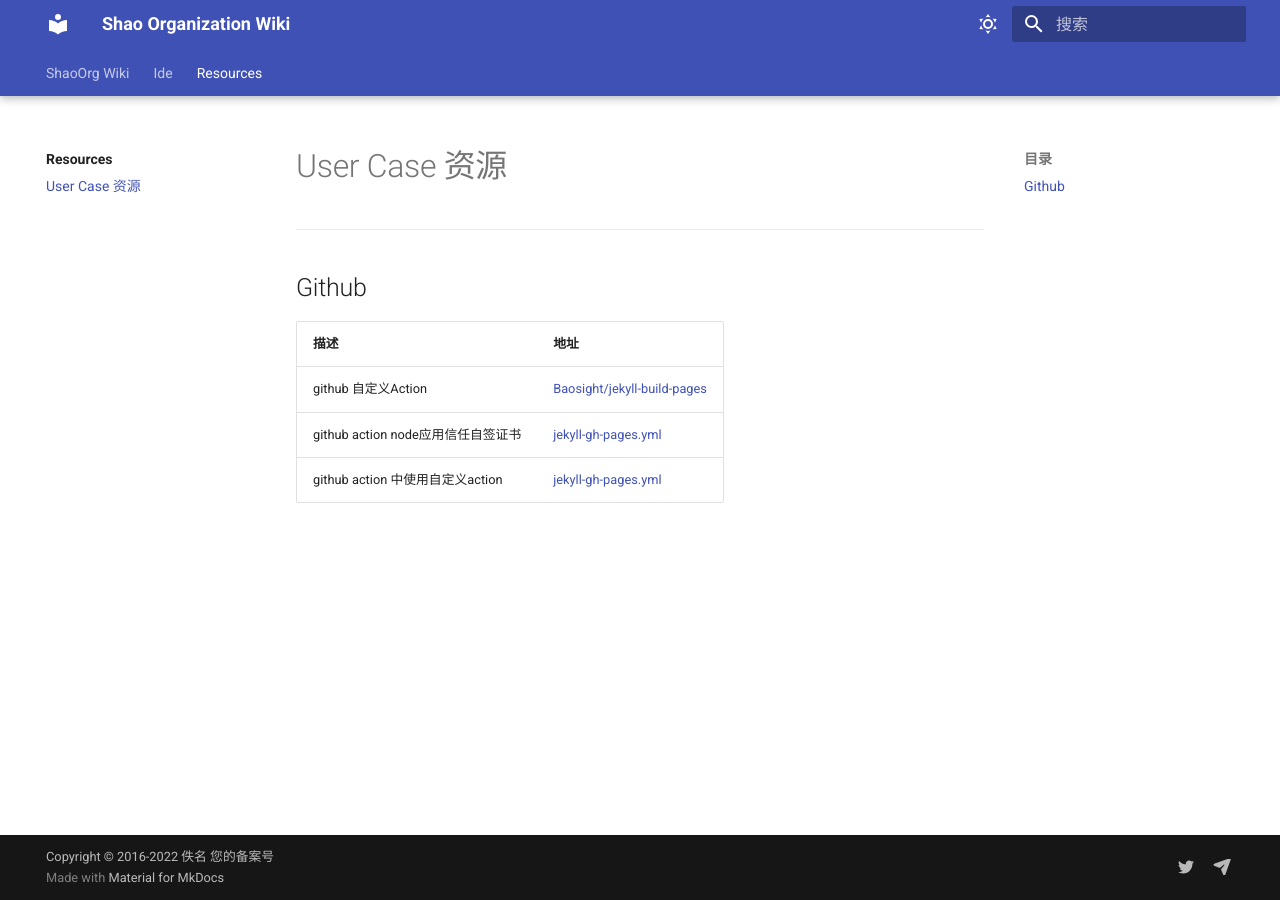
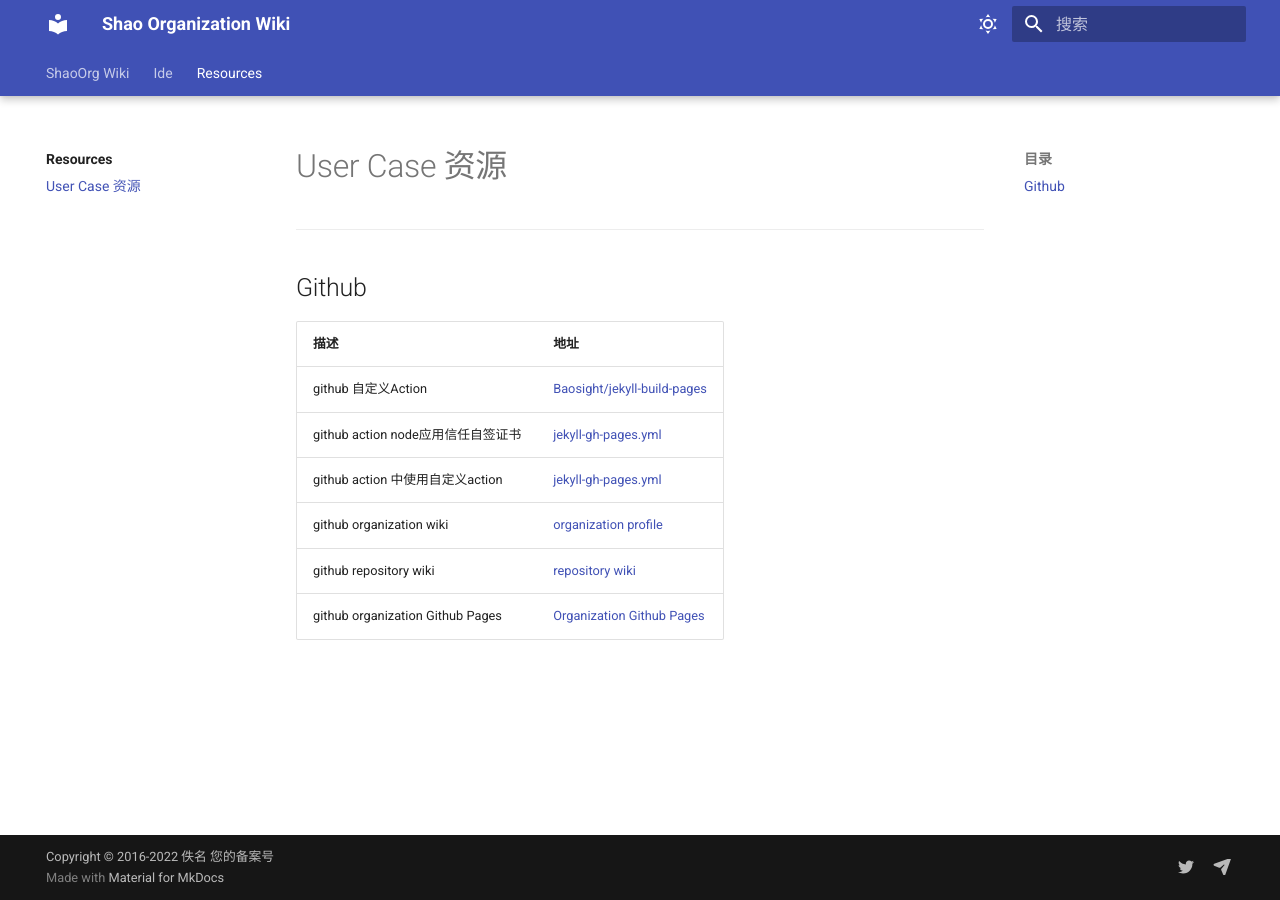
Before and after one commit to ShaoOrg/bulletin, an MkDocs documentation site: the page built from docs/resources/examples.md, in a window 1280 px wide. Built offline with MkDocs 1.6.1 and Material for MkDocs 9.7.7, drawn with Linux system fonts in a browser that asks for light colours.

```diff
--- a/docs/resources/examples.md
+++ b/docs/resources/examples.md
@@ -6,3 +6,6 @@
 |github 自定义Action|[Baosight/jekyll-build-pages](https://github.shao.sh/Baosight/jekyll-build-pages)|
 |github action node应用信任自签证书|[jekyll-gh-pages.yml](https://github.shao.sh/Baosight/baosight.github.io/blob/main/.github/workflows/jekyll-gh-pages.yml)|
 |github action 中使用自定义action|[jekyll-gh-pages.yml](https://github.shao.sh/Baosight/baosight.github.io/blob/main/.github/workflows/jekyll-gh-pages.yml)|
+|github organization wiki|[organization profile](https://github.shao.sh/Baosight/.github)|
+|github repository wiki|[repository wiki](https://github.shao.sh/Baosight/rfid/wiki)|
+|github organization Github Pages|[Organization Github Pages](https://github.shao.sh/Baosight/baosight.github.io)|
```
